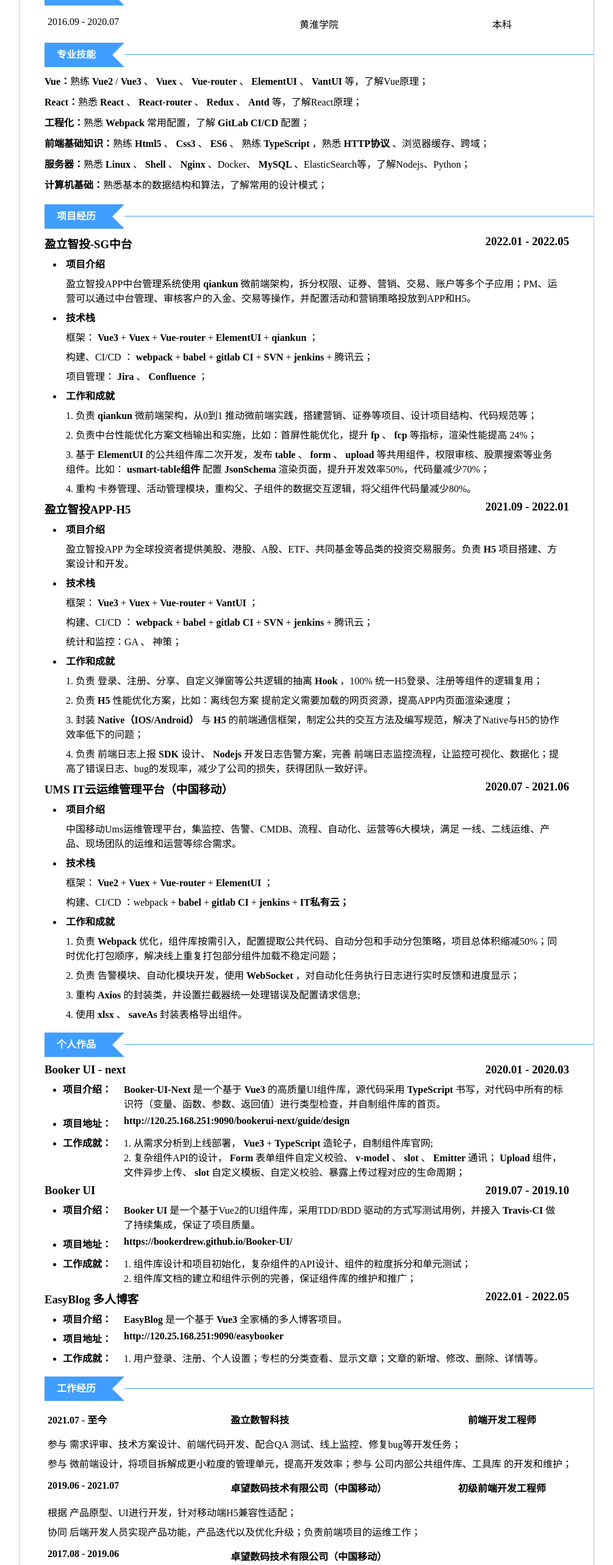
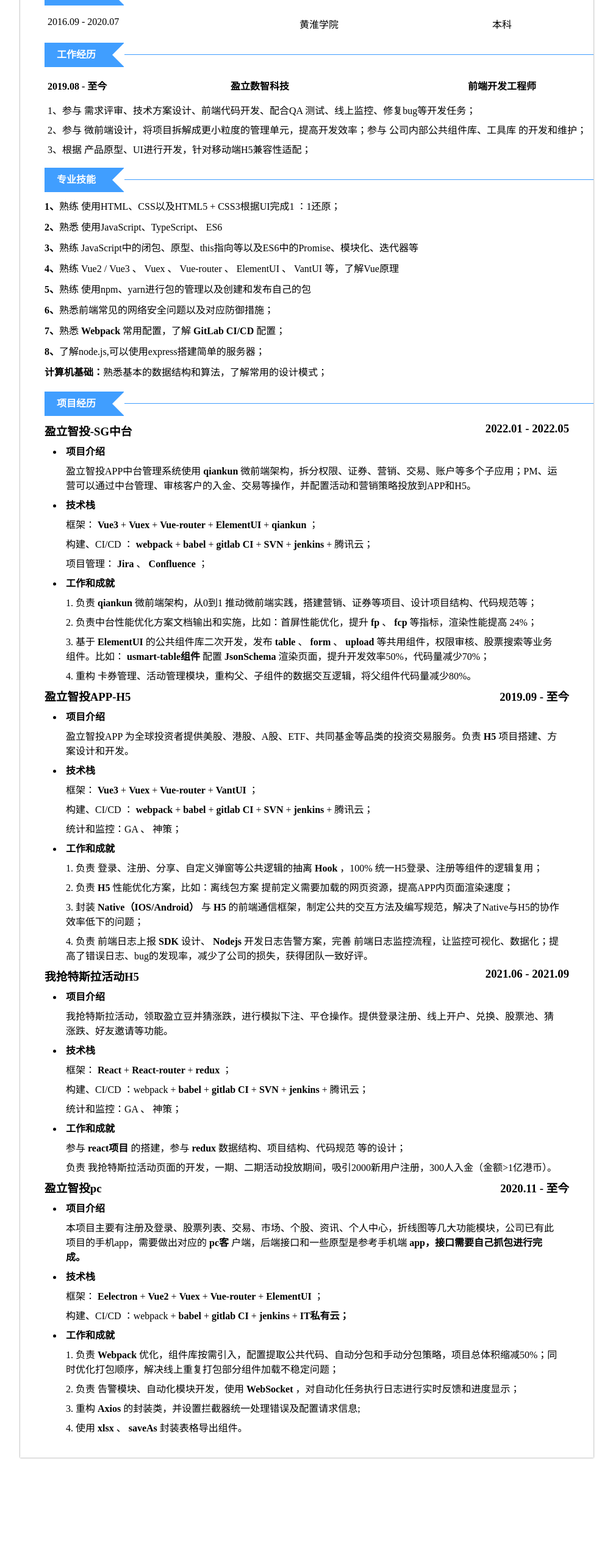
Before and after one commit to ylooyla/resume, a Vue app: page / in a window 1280 px wide. Shown: the part 220-2786 px from the top of the page at 61% size, without its empty margins (137-1142 px from the left). After the commit the page ends 2618 px from the top, so only its background shows below. Built offline with nearby package versions, Linux system fonts and the light colour scheme.

Commit message:
简历修改

```diff
--- a/src/App.vue
+++ b/src/App.vue
@@ -8,14 +8,14 @@
             <headers />
             <!-- 教育经历 -->
             <education />
+            <!-- 工作经历 -->
+            <experience />
             <!-- 专业技能 -->
             <skills />
             <!-- 项目经历 -->
             <project />
             <!-- 个人作品 -->
-            <personal />
-            <!-- 工作经历 -->
-            <experience />
+            <!-- <personal /> -->
         </div>
     </div>
 </template>
--- a/src/components/Experience/list.ts
+++ b/src/components/Experience/list.ts
@@ -1,34 +1,35 @@
 export const list = [
     {
         title: {
-            date: '2021.07 - 至今',
+            date: '2019.08 - 至今',
             company: '盈立数智科技',
             job: '前端开发工程师'
         },
         content: [
-            '参与 需求评审、技术方案设计、前端代码开发、配合QA 测试、线上监控、修复bug等开发任务；',
-            '参与 微前端设计，将项目拆解成更小粒度的管理单元，提高开发效率；参与 公司内部公共组件库、工具库 的开发和维护；'
-        ]
-    },
-    {
-        title: {
-            date: '2019.06 - 2021.07',
-            company: '卓望数码技术有限公司（中国移动）',
-            job: '初级前端开发工程师'
-        },
-        content: [
-            '根据 产品原型、UI进行开发，针对移动端H5兼容性适配；',
-            '协同 后端开发人员实现产品功能，产品迭代以及优化升级；负责前端项目的运维工作；'
-        ]
-    },
-    {
-        title: {
-            date: '2017.08 - 2019.06',
-            company: '卓望数码技术有限公司（中国移动）',
-            job: ''
-        },
-        content: [
-            '负责 运维监控系统 整体架构 的设计与实施，完成全国31省监控系统搭建，负责10W+ 基础设施的监控。'
+            '1、参与 需求评审、技术方案设计、前端代码开发、配合QA 测试、线上监控、修复bug等开发任务；',
+            '2、参与 微前端设计，将项目拆解成更小粒度的管理单元，提高开发效率；参与 公司内部公共组件库、工具库 的开发和维护；',
+            '3、根据 产品原型、UI进行开发，针对移动端H5兼容性适配；'
         ]
     }
+    // {
+    //     title: {
+    //         date: '2019.06 - 2021.07',
+    //         company: '卓望数码技术有限公司（中国移动）',
+    //         job: '初级前端开发工程师'
+    //     },
+    //     content: [
+    //         '根据 产品原型、UI进行开发，针对移动端H5兼容性适配；',
+    //         '协同 后端开发人员实现产品功能，产品迭代以及优化升级；负责前端项目的运维工作；'
+    //     ]
+    // },
+    // {
+    //     title: {
+    //         date: '2017.08 - 2019.06',
+    //         company: '卓望数码技术有限公司（中国移动）',
+    //         job: ''
+    //     },
+    //     content: [
+    //         '负责 运维监控系统 整体架构 的设计与实施，完成全国31省监控系统搭建，负责10W+ 基础设施的监控。'
+    //     ]
+    // }
 ]
--- a/src/components/Project/list.ts
+++ b/src/components/Project/list.ts
@@ -33,7 +33,7 @@
     {
         title: {
             name: '盈立智投APP-H5',
-            date: '2021.09 - 2022.01'
+            date: '2019.09 - 至今'
         },
         content: [
             {
@@ -61,51 +61,51 @@
             }
         ]
     },
-    // {
-    //     title: {
-    //         name: '我抢特斯拉活动H5',
-    //         date: '2021.08 - 2021.09'
-    //     },
-    //     content: [
-    //         {
-    //             title: '项目介绍',
-    //             children: [
-    //                 '我抢特斯拉活动，领取盈立豆并猜涨跌，进行模拟下注、平仓操作。提供登录注册、线上开户、兑换、股票池、猜涨跌、好友邀请等功能。'
-    //             ]
-    //         },
-    //         {
-    //             title: '技术栈',
-    //             children: [
-    //                 '框架： React + React-router + redux ；',
-    //                 '构建、CI/CD ：webpack + babel + gitlab CI + SVN + jenkins + 腾讯云；',
-    //                 '统计和监控：GA 、 神策；'
-    //             ]
-    //         },
-    //         {
-    //             title: '工作和成就',
-    //             children: [
-    //                 '参与 react项目 的搭建，参与 redux 数据结构、项目结构、代码规范 等的设计；',
-    //                 '负责 我抢特斯拉活动页面的开发，一期、二期活动投放期间，吸引2000新用户注册，300人入金（金额>1亿港币）。'
-    //             ]
-    //         }
-    //     ]
-    // },
     {
         title: {
-            name: 'UMS IT云运维管理平台（中国移动）',
-            date: '2020.07 - 2021.06'
+            name: '我抢特斯拉活动H5',
+            date: '2021.06 - 2021.09'
         },
         content: [
             {
                 title: '项目介绍',
                 children: [
-                    '中国移动Ums运维管理平台，集监控、告警、CMDB、流程、自动化、运营等6大模块，满足 一线、二线运维、产品、现场团队的运维和运营等综合需求。'
+                    '我抢特斯拉活动，领取盈立豆并猜涨跌，进行模拟下注、平仓操作。提供登录注册、线上开户、兑换、股票池、猜涨跌、好友邀请等功能。'
                 ]
             },
             {
                 title: '技术栈',
                 children: [
-                    '框架： Vue2 + Vuex + Vue-router + ElementUI ；',
+                    '框架： React + React-router + redux ；',
+                    '构建、CI/CD ：webpack + babel + gitlab CI + SVN + jenkins + 腾讯云；',
+                    '统计和监控：GA 、 神策；'
+                ]
+            },
+            {
+                title: '工作和成就',
+                children: [
+                    '参与 react项目 的搭建，参与 redux 数据结构、项目结构、代码规范 等的设计；',
+                    '负责 我抢特斯拉活动页面的开发，一期、二期活动投放期间，吸引2000新用户注册，300人入金（金额>1亿港币）。'
+                ]
+            }
+        ]
+    },
+    {
+        title: {
+            name: '盈立智投pc',
+            date: '2020.11 - 至今'
+        },
+        content: [
+            {
+                title: '项目介绍',
+                children: [
+                    '本项目主要有注册及登录、股票列表、交易、市场、个股、资讯、个人中心，折线图等几大功能模块，公司已有此项目的手机app，需要做出对应的 pc客 户端，后端接口和一些原型是参考手机端 app，接口需要自己抓包进行完成。'
+                ]
+            },
+            {
+                title: '技术栈',
+                children: [
+                    '框架： Eelectron + Vue2 + Vuex + Vue-router + ElementUI ；',
                     '构建、CI/CD ：webpack + babel + gitlab CI + jenkins + IT私有云；'
                 ]
             },
--- a/src/components/Skills/list.ts
+++ b/src/components/Skills/list.ts
@@ -1,27 +1,41 @@
 export const list = [
     {
-        title: 'Vue：',
+        title: '1、',
         content:
-            '熟练 Vue2 / Vue3 、 Vuex 、 Vue-router 、 ElementUI 、 VantUI 等，了解Vue原理；'
+            '熟练 使用HTML、CSS以及HTML5 + CSS3根据UI完成1 ：1还原；'
     },
     {
-        title: 'React：',
+        title: '2、',
         content:
-            '熟悉 React 、 React-router 、 Redux 、 Antd 等，了解React原理；'
+            '熟悉 使用JavaScript、TypeScript、 ES6'
     },
     {
-        title: '工程化：',
+        title: '3、',
+        content:
+            '熟练 JavaScript中的闭包、原型、this指向等以及ES6中的Promise、模块化、迭代器等'
+    },
+    {
+        title: '4、',
+        content:
+            '熟练 Vue2 / Vue3 、 Vuex 、 Vue-router 、 ElementUI 、 VantUI 等，了解Vue原理'
+    },
+    {
+        title: '5、',
+        content:
+            '熟练 使用npm、yarn进行包的管理以及创建和发布自己的包'
+    },
+    {
+        title: '6、',
+        content:
+            '熟悉前端常见的网络安全问题以及对应防御措施；'
+    },
+    {
+        title: '7、',
         content: '熟悉 Webpack 常用配置，了解 GitLab CI/CD 配置；'
     },
     {
-        title: '前端基础知识：',
-        content:
-            '熟练 Html5 、 Css3 、 ES6 、 熟练 TypeScript ，熟悉 HTTP协议 、浏览器缓存、跨域；'
-    },
-    {
-        title: '服务器：',
-        content:
-            '熟悉 Linux 、 Shell 、 Nginx 、Docker、 MySQL 、ElasticSearch等，了解Nodejs、Python；'
+        title: '8、',
+        content: '了解node.js,可以使用express搭建简单的服务器；'
     },
     {
         title: '计算机基础：',
```
